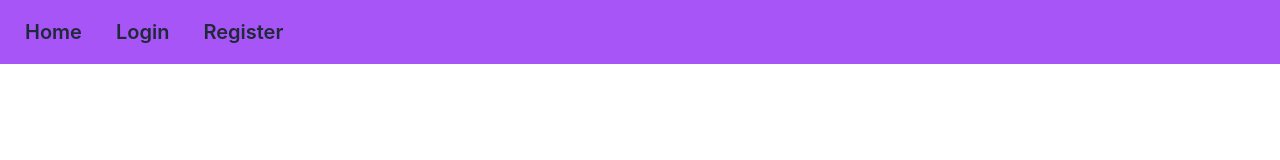
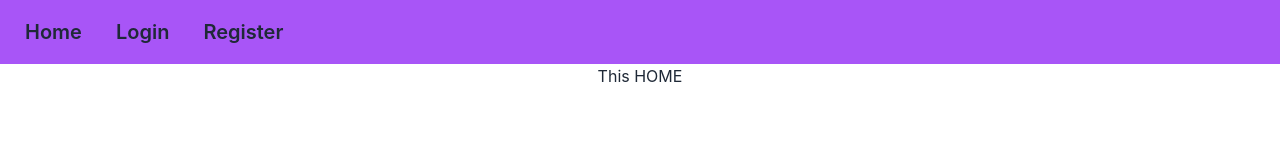
Before and after one commit to codex-zubair/private-rotue, a React (Create React App) app: page / in a window 1280 px wide. Shown: the top 160 px of the page. Built offline with nearby package versions, Linux system fonts and the light colour scheme.

Commit message:
basic route setup are done

```diff
--- a/src/Layout/Navbar/Navbar.js
+++ b/src/Layout/Navbar/Navbar.js
@@ -5,7 +5,7 @@ const Navbar = () => {
     return (
         <nav>
             <div className="navbar bg-purple-500">
-                <Link to='/home' className="btn btn-ghost normal-case text-xl">Home</Link>
+                <Link to='/' className="btn btn-ghost normal-case text-xl">Home</Link>
                 <Link to= '/login' className="btn btn-ghost normal-case text-xl">Login</Link>
                 <Link to='/register' className="btn btn-ghost normal-case text-xl">Register</Link>
             </div>
--- a/src/Page/Home/Home.js
+++ b/src/Page/Home/Home.js
@@ -1,10 +1,9 @@
 import React from 'react';
-import Register from '../Register/Register'
 
 const Home = () => {
     return (
         <div>
-            <Register></Register>
+            <h1>This HOME</h1>
         </div>
     );
 };
--- a/src/Page/Register/Register.js
+++ b/src/Page/Register/Register.js
@@ -1,15 +1,23 @@
 import React from 'react';
 import { Link } from 'react-router-dom';
 
+
+
 const Register = () => {
 
+
+
+    const submitForm = (event) => {
+        event.preventDefault();
+
+    }
 
 
 
 
 
     return (
-        <form>
+        <form onSubmit={submitForm}>
             <div className="hero min-h-screen bg-base-200">
 
 
@@ -27,7 +35,7 @@ const Register = () => {
                                 <label className="label">
                                     <span className="label-text">User Name</span>
                                 </label>
-                            <input required type="text" name='user-name'  className="input input-bordered" />
+                                <input required type="text" name='user-name' className="input input-bordered" />
                             </div>
                             <div className="form-control">
                                 <label className="label">
--- a/src/Routes/Routes.js
+++ b/src/Routes/Routes.js
@@ -13,7 +13,7 @@ export const route = createBrowserRouter([
     {
         path:'/' , element: <Main></Main>, children: [
             {
-                path:'/home', element:<Home></Home>
+                path:'/', element:<Home></Home>
             },
 
             {
```
Lines whose indentation alone changed are shown as unchanged.
